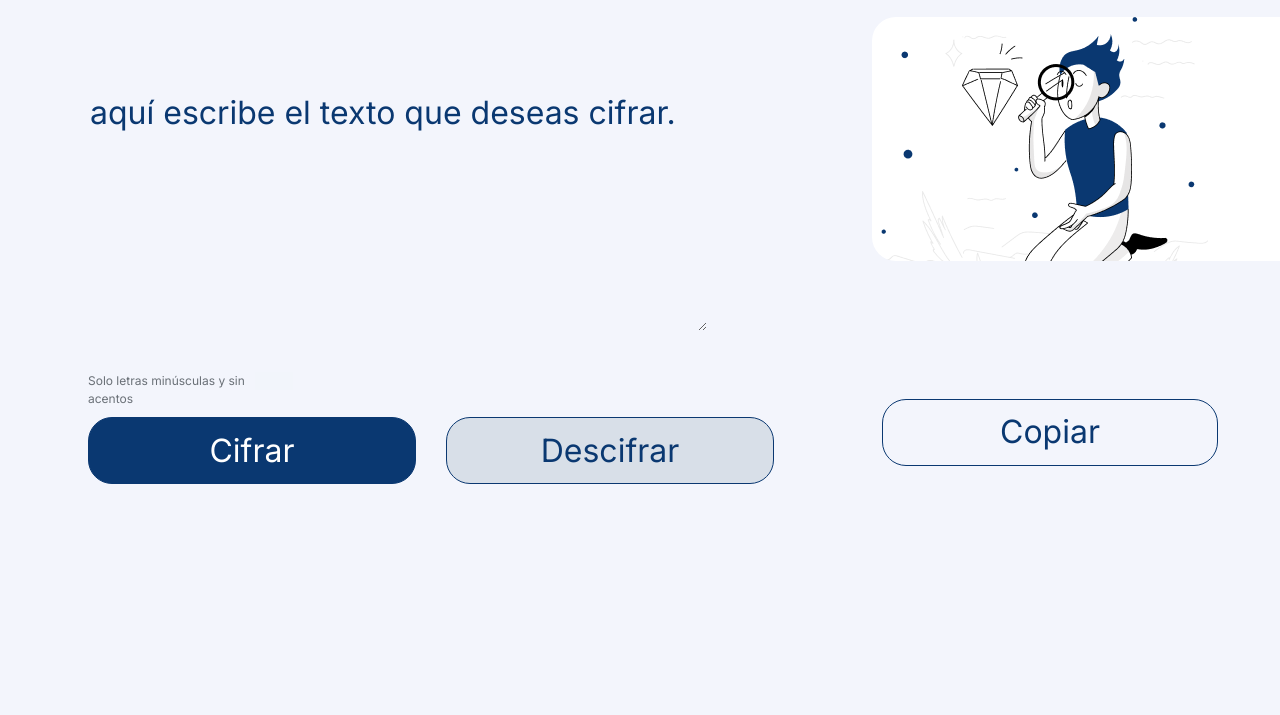
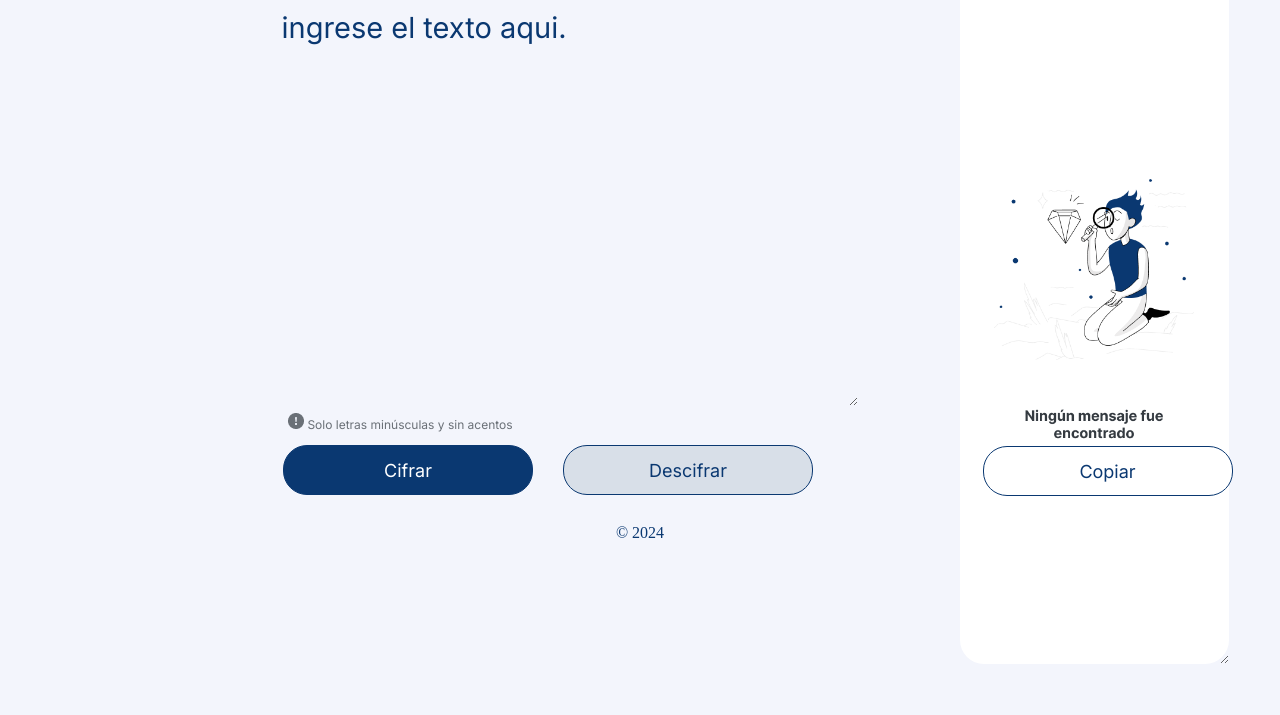
Before and after one commit to Felipe-Villalobos/Encriptador-Texto, a plain HTML site: page index.html in a window 1280 px wide. Shown: the part 85-800 px from the top of the page. Drawn offline with Linux system fonts and the light colour scheme.

Commit message:
Ajuste de elemtos para mejorar el estylo.

```diff
--- a/index.html
+++ b/index.html
@@ -4,6 +4,7 @@
     <meta charset="UTF-8">
     <meta http-equiv="X-UA-Compatible" content="IE=edge">
     <meta name="viewport" content="width=device-width, initial-scale=1.0">
+    <link rel="stylesheet" href="reset.css">
     <link rel="stylesheet" href="style.css">
     <link rel="preconnect" href="https://fonts.googleapis.com">
     <link rel="preconnect" href="https://fonts.gstatic.com" crossorigin>
@@ -15,26 +16,27 @@
        <img class="logo" src="./img/Logo.png" alt="logo de alura">
     </header>
     <main class="main">
-        <section>
-            <textarea id="texto-encriptado" class="campo-texto" cols="30" rows="5"
-            placeholder="aquí escribe el texto que deseas cifrar."></textarea>
+        <section class="section1">
+            <textarea id="texto-encriptado" class="campo-texto"
+            placeholder="Ingrese el texto aqui."></textarea>
             <div>
-                <h6 class="informacion">Solo letras minúsculas y sin acentos</h6>
+                <h6 class="informacion"><img src="img/bi_exclamation-circle-fill.png" alt=""> Solo letras minúsculas y sin acentos</h6>
             </div>
             <div class="botones">
                 <button class="btnCifrar" onclick="btnCifrar()">Cifrar</button>
                 <button class="btnDescifrar" onclick="btnDescifrar()">Descifrar</button>
             </div>
         </section>
-        <section class="campo-mensaje">
-            <textarea  id="campo-mensaje" class="mensaje" cols="20" rows="5"></textarea>
+        <section >
+            <textarea  id="campo-mensaje" class="mensaje"></textarea>
             <div>
-                <button onclick="btnCopiar()" class="btn-copiar">Copiar</button>
+                <button class="btn-copiar" onclick="btnCopiar()">Copiar</button>
             </div>
         </section>
-
-
     </main>
+    <footer>
+        <p>&#169; 2024</p>
+    </footer>
     <script src="script.js"></script>
 </body>
 </html>
--- /dev/null
+++ b/reset.css
@@ -0,0 +1,48 @@
+/* http://meyerweb.com/eric/tools/css/reset/
+   v2.0 | 20110126
+   License: none (public domain)
+*/
+
+html, body, div, span, applet, object, iframe,
+h1, h2, h3, h4, h5, h6, p, blockquote, pre,
+a, abbr, acronym, address, big, cite, code,
+del, dfn, em, img, ins, kbd, q, s, samp,
+small, strike, strong, sub, sup, tt, var,
+b, u, i, center,
+dl, dt, dd, ol, ul, li,
+fieldset, form, label, legend,
+table, caption, tbody, tfoot, thead, tr, th, td,
+article, aside, canvas, details, embed,
+figure, figcaption, footer, header, hgroup,
+menu, nav, output, ruby, section, summary,
+time, mark, audio, video {
+	margin: 0;
+	padding: 0;
+	border: 0;
+	font-size: 100%;
+	font: inherit;
+	vertical-align: baseline;
+}
+/* HTML5 display-role reset for older browsers */
+article, aside, details, figcaption, figure,
+footer, header, hgroup, menu, nav, section {
+	display: block;
+}
+body {
+	line-height: 1;
+}
+ol, ul {
+	list-style: none;
+}
+blockquote, q {
+	quotes: none;
+}
+blockquote:before, blockquote:after,
+q:before, q:after {
+	content: '';
+	content: none;
+}
+table {
+	border-collapse: collapse;
+	border-spacing: 0;
+}
--- a/style.css
+++ b/style.css
@@ -2,45 +2,64 @@
     background:#F3F5FC;
     font-family: 'Inter';
     font-weight: 400;
-    font-size: 32px;
-    line-height: 150%
+    font-size: 18px;
+    line-height: 150%;
+    box-sizing: border-box;
+    margin: 0;
+    padding: 0;
 }
 
 
 .logo{
 padding-top: 10px;
-margin-left: 10px;
-width: 10%;
+margin-left: 40px;
+width: 120PX;
 }
 
 main{
     display: flex;
-    margin-bottom: 50px;
-    margin-left: 80px;
+
+
+}
+
+.section1{
+    width: 60%;
+    margin-left: 10%;
+    margin-right: 5%;
+
 }
 
 .campo-texto{
+    font-size: 29px;
     border: none;
     color: #0A3871;
-    margin-top: 90px;
+    margin-top: 30px;
+    height: 400px;
+    width: 75%;
+    margin-left: 20%;
     text-transform: lowercase;
+
 }
 
 ::placeholder{color: #0A3871;}
     .campo-texto:focus{outline: none;
     }
 
+
 .mensaje{
     background: #FFFFFF;
-    background-image: url(./img/Muñeco.png);
+    background-image: url(./img/Muñeco.png), url(./img/Frame5.png);
     background-repeat: no-repeat;
+    background-size: 200px;
+    background-position: center 40%, center 70%;
     border: none;
     border-radius: 24px;
-    color: #0A3871;
-    margin-left: 98px;
-    margin-top: 20px;
-    padding-left: 20px;
+    color: #495057;
+    width: 21%;
+    height: 86%;
     position: fixed;
+    padding: 20px;
+    font-size: 17px;
 
 }
 
@@ -49,36 +68,37 @@ main{
 }
 
 h6{
-     width: 205px;
-     height: 18px;
+     width: 250px;
+     height: 22px;
      opacity: 80%;
      font-family: "Inter", sans-serif;
      font-optical-sizing: auto;
-     font-weight: 400;
+     font-weight: 400px;
      font-size: 12px;
      font-style: normal;
      font-variation-settings: "slnt" 0;
      line-height: 18px;
      letter-spacing: 0em;
-     text-align: left;
      outline: none;
      resize: none;
      border: 0;
      padding: 0;
      background: #F3F5FC;
      color: #495057;
+     margin-left: 160px;
 
 }
 
 .botones{
     display: flex;
-    margin-top: 18px;
+    margin-top: 10px;
+    margin-left: 155px;
 
 }
 
 .btnCifrar{
-    width: 328px;
-    height: 67px;
+    width: 250px;
+    height: 50px;
     cursor: pointer;
     color: #FFFFFF;
     border: 1px solid #0A3871;
@@ -88,8 +108,8 @@ h6{
 }
 
 .btnDescifrar{
-    width: 328px;
-    height: 67px;
+    width: 250px;
+    height: 50px;
     border-radius: 24px;
     color: #0A3871;
     cursor: pointer;
@@ -100,14 +120,22 @@ h6{
 }
 
 .btn-copiar{
-    margin-left: 108px;
-    margin-top: 402px;
+
+    width: 250px;
+    height: 50px;
+    border-radius: 24px;
+    color: #0A3871;
+    cursor: pointer;
+    border: 1px solid #0A3871;
+    background: #FFFFFF;
     position: absolute;
-    width: 336px;
-    height: 67px;
-    cursor: pointer;
-    color: #0A3871;
-    border-radius: 24px;
-    border: 1px solid #0A3871;
+    margin-top: 470px;
+    margin-left: 22.5px;
 
 }
+
+footer{
+    color: #0A3871;
+    text-align: center;
+    margin-top: 30px;
+}
```
Also changed, not shown: img/Frame5.png (added), img/bi_exclamation-circle-fill.png (added).
